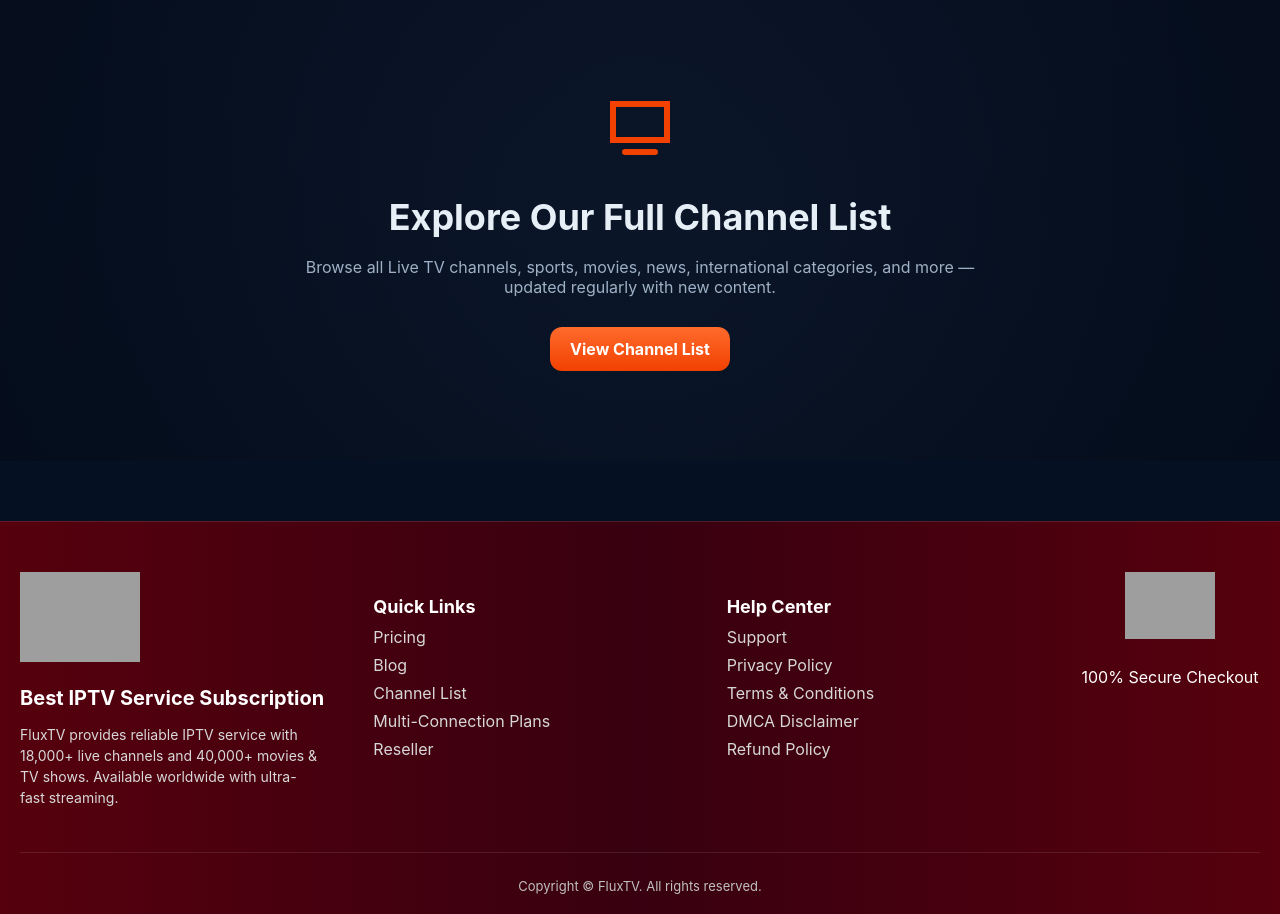
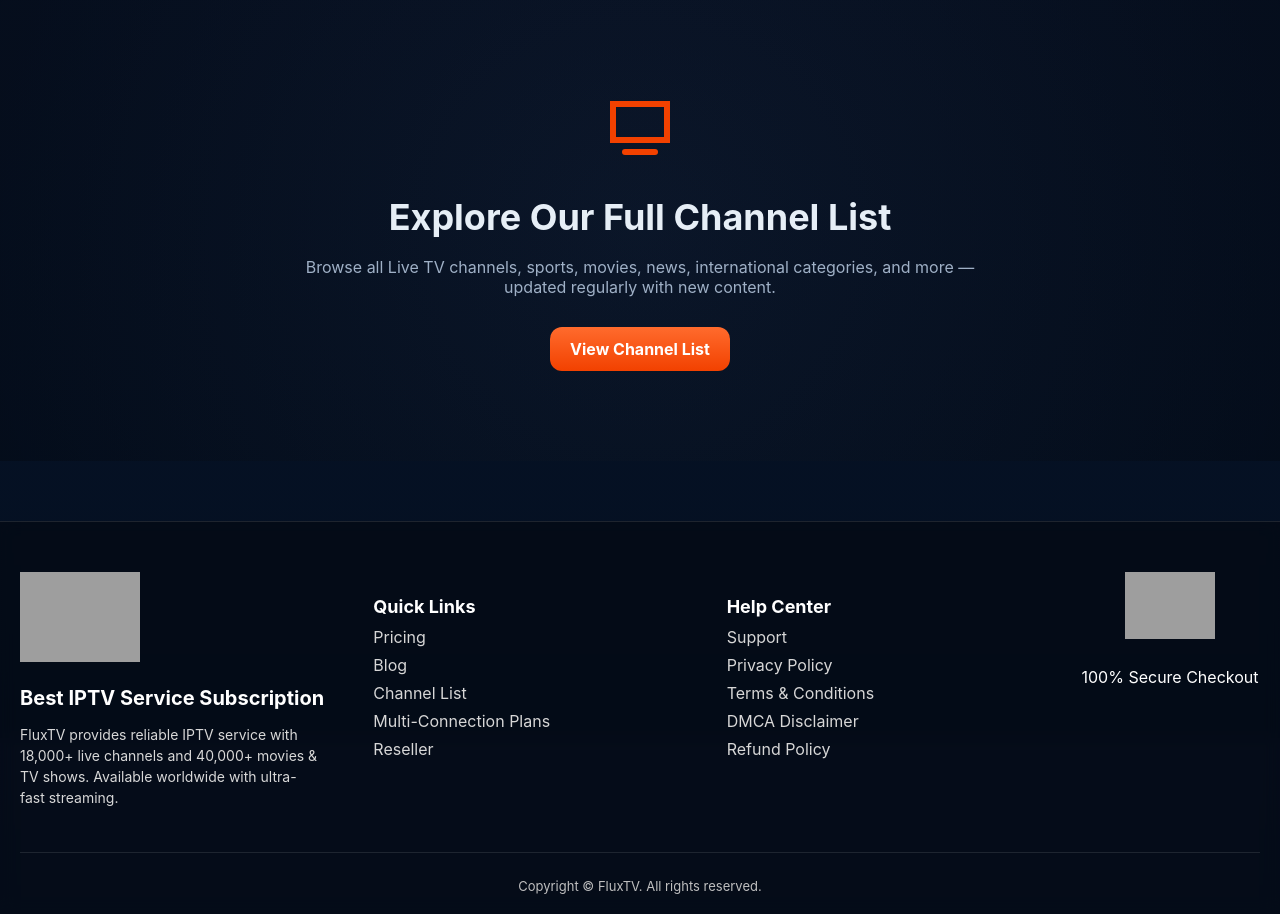
Before and after one commit to Unthink0/FluxTv, a PHP site: page /test.html in a window 1280 px wide. Shown: the part 2462-3376 px from the top of the page. Run offline with PHP 8.4, Linux system fonts and the light colour scheme; grey boxes are pictures that could not be loaded.

Commit message:
Update footer.css

```diff
--- a/footer.css
+++ b/footer.css
@@ -1,6 +1,7 @@
 /* FOOTER STYLES */
 .flux-footer {
-  background: linear-gradient(90deg, #56000D, #380010, #56000D);
+    background:rgba(4,8,16,0.55);
+      backdrop-filter: blur(8px);
   padding: 50px 20px 20px;
   color: white;
   border-top: 1px solid rgba(255,255,255,0.1);
```
